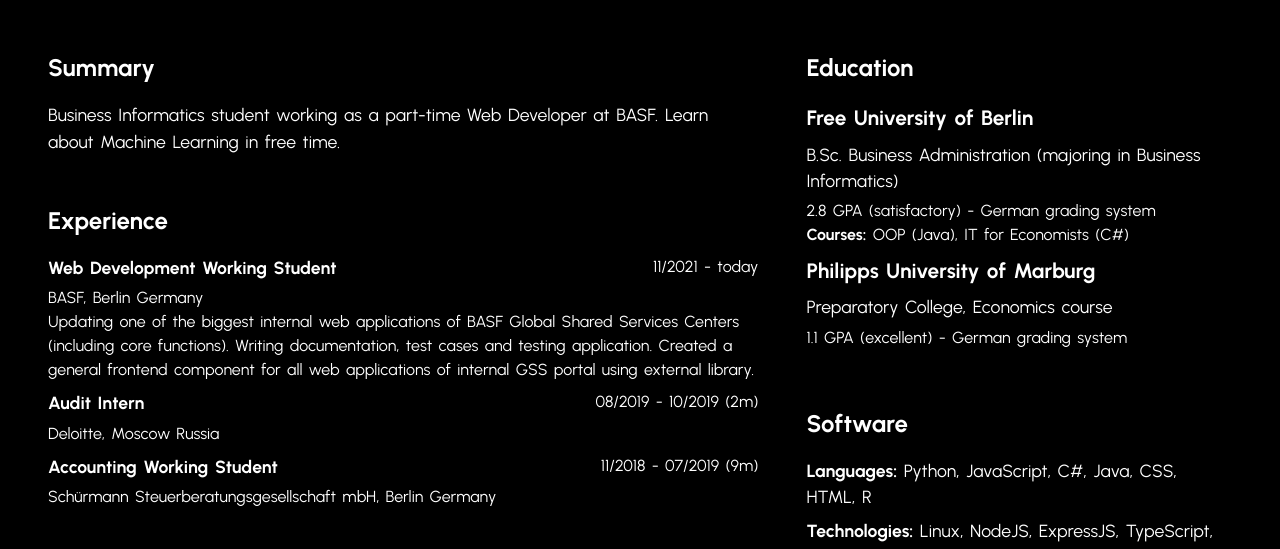
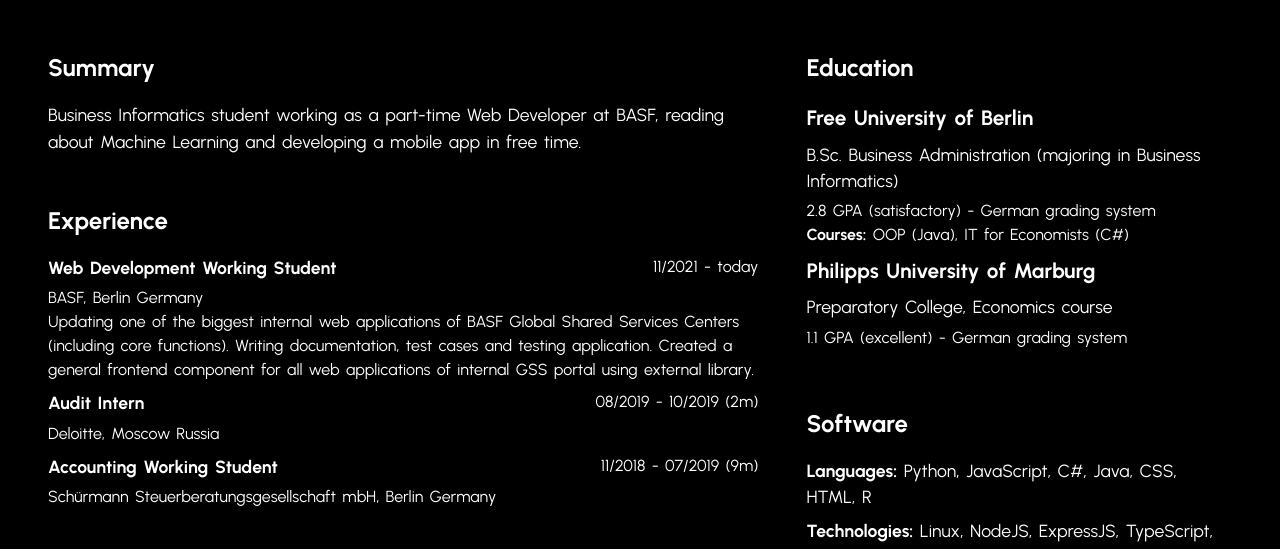
Before and after one commit to tigran9910/portfolio, a Gatsby site: page /resume in a window 1280 px wide. Shown: the part 198-747 px from the top of the page. Built offline with nearby package versions, Linux system fonts and the light colour scheme; Gatsby itself is replaced by a stand-in of ours.

Commit message:
information update

```diff
--- a/src/pages/resume.js
+++ b/src/pages/resume.js
@@ -13,7 +13,7 @@ export default function Resume() {
             <h3 className="section-name">Summary</h3>
             <p>
               Business Informatics student working as a part-time Web Developer
-              at BASF. Learn about Machine Learning in free time.
+              at BASF, reading about Machine Learning and developing a mobile app in free time.
             </p>
           </div>
           <div className="section experience">
```
